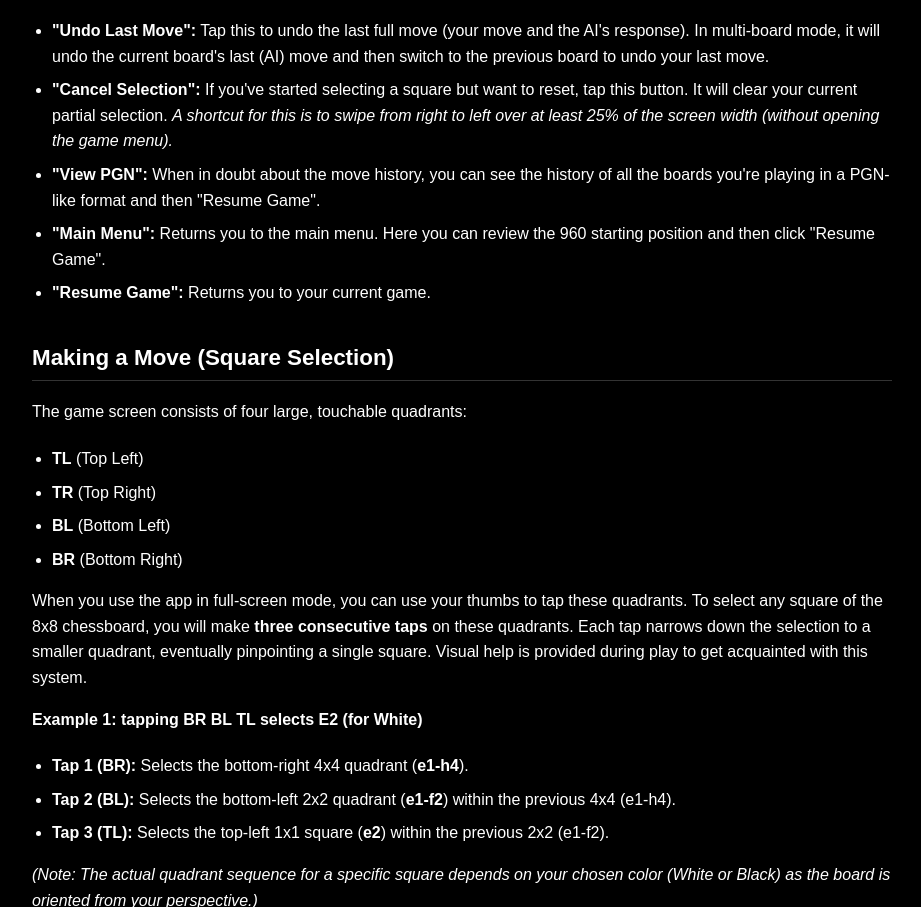
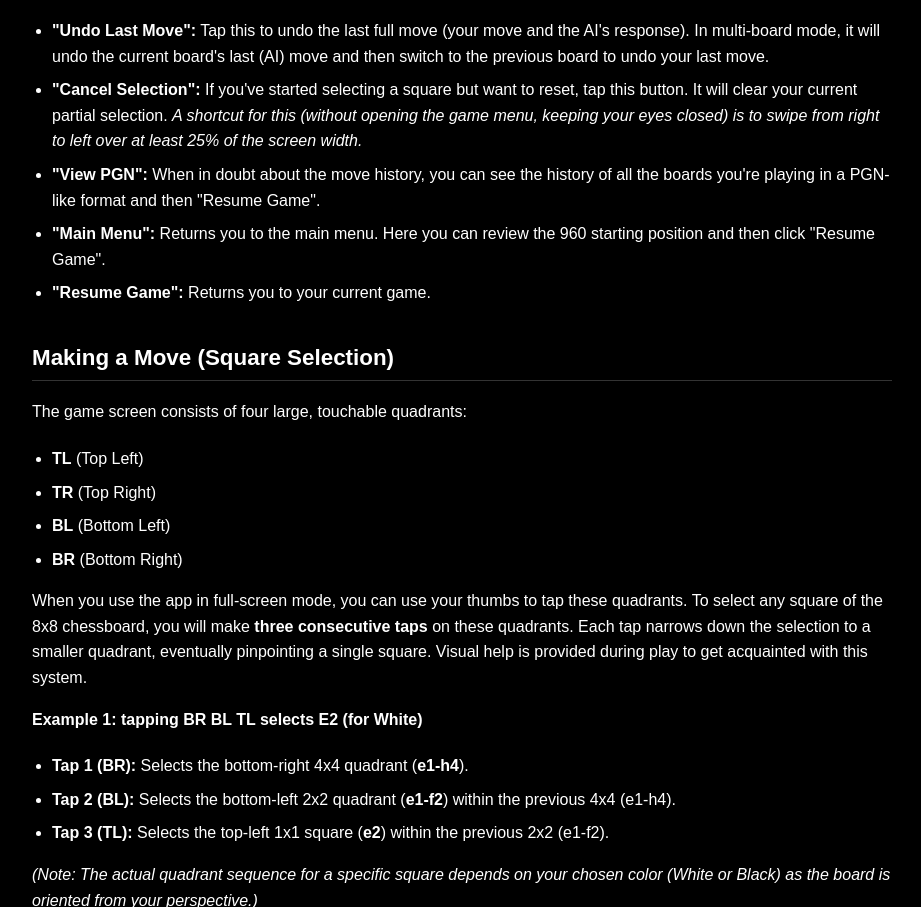
Before and after one commit to blindfold-chess/blindfold-chess, a plain HTML site: page docs/about/index.html in a window 1280 px wide. Shown: the part 1553-2460 px from the top of the page, without its empty margins (178-1099 px from the left). Drawn offline with Linux system fonts and the light colour scheme.

Commit message:
Improve "cancel selection swipe" info in User Guide

```diff
--- a/docs/about/index.html
+++ b/docs/about/index.html
@@ -141,7 +141,7 @@
         <p>During a game, tapping the white square in the center will open a menu with the following options:</p>
         <ul>
             <li><strong>"Undo Last Move":</strong> Tap this to undo the last full move (your move and the AI's response). In multi-board mode, it will undo the current board's last (AI) move and then switch to the previous board to undo your last move.</li>
-            <li><strong>"Cancel Selection":</strong> If you've started selecting a square but want to reset, tap this button. It will clear your current partial selection. <i>A shortcut for this is to swipe from right to left over at least 25% of the screen width (without opening the game menu).</i></li>
+            <li><strong>"Cancel Selection":</strong> If you've started selecting a square but want to reset, tap this button. It will clear your current partial selection. <i>A shortcut for this (without opening the game menu, keeping your eyes closed) is to swipe from right to left over at least 25% of the screen width.</i></li>
             <li><strong>"View PGN":</strong> When in doubt about the move history, you can see the history of all the boards you're playing in a PGN-like format and then "Resume Game".</i></li>
             <li><strong>"Main Menu":</strong> Returns you to the main menu. Here you can review the 960 starting position and then click "Resume Game".</li>
             <li><strong>"Resume Game":</strong> Returns you to your current game.</li>
```
